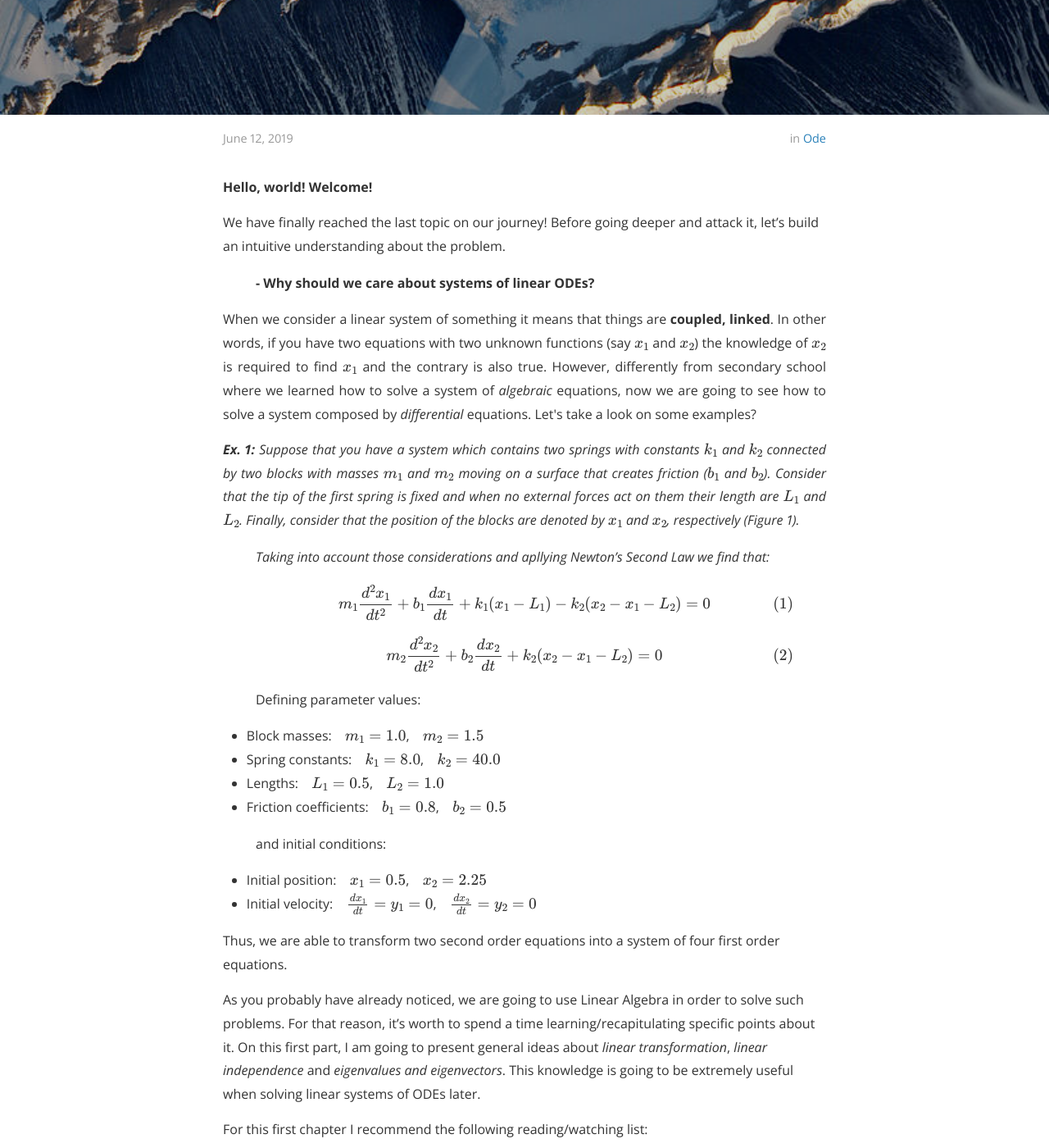
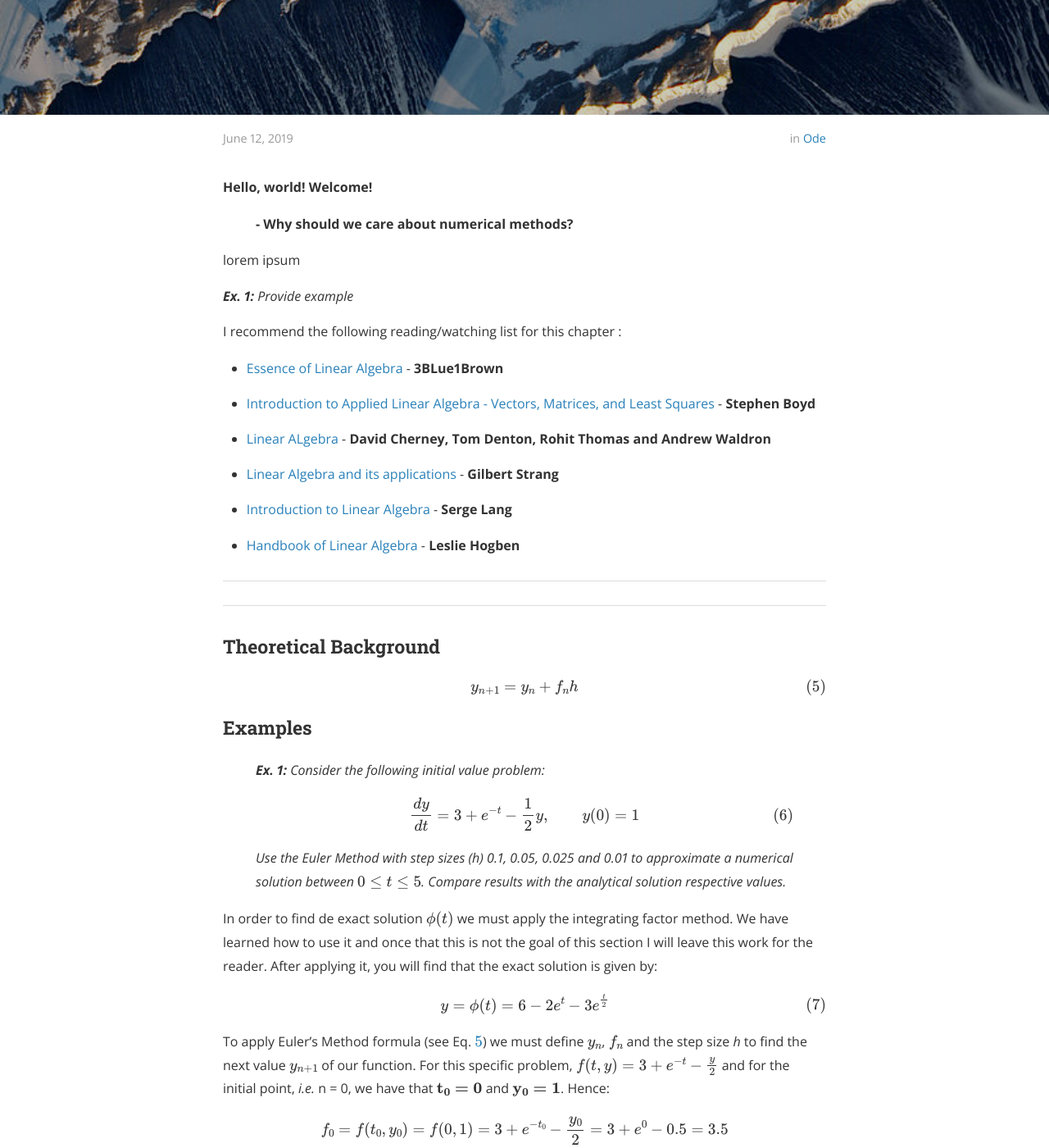
Before and after one commit to vic1309/lerofly, a Jekyll site: the page built from _posts/2019-06-12-euler.markdown, in a window 1280 px wide and 1400 px high, scrolled down 363 px. Shown: the whole window at 82% size. Built offline with Jekyll 4.4.1, drawn with Linux system fonts in a browser that asks for light colours; nearby versions of some CDN libraries; formulas are drawn with MathJax 3; a script that is not in the unit is left out.

Commit message:
Update 2019-06-12-euler.markdown

```diff
--- a/_posts/2019-06-12-euler.markdown
+++ b/_posts/2019-06-12-euler.markdown
@@ -11,39 +11,17 @@ cover:  "/assets/capa_ode.jpg"
 ---
 **Hello, world! Welcome!**
 
-We have finally reached the last topic on our journey! Before going deeper and attack it, let's build an intuitive understanding about the problem.
 
-> **- Why should we care about systems of linear ODEs?**
+
+> **- Why should we care about numerical methods?**
 
 <p align="justify">
-  When we consider a linear system of something it means that things are <b>coupled, linked</b>. In other words, if you have two equations with two unknown functions (say $x_1$ and $x_2$) the knowledge of $x_2$ is required to find $x_1$ and the contrary is also true. However, differently from secondary school where we learned how to solve a system of <i>algebraic</i> equations, now we are going to see how to solve a system composed by <i>differential</i> equations. Let's take a look on some examples?
+lorem ipsum
 </p>
 
-<p align="justify"> <i><b>Ex. 1:</b></i> <i>Suppose that you have a system which contains two springs with constants $k_1$ and $k_2$ connected by two blocks with masses $m_1$ and $m_2$ moving on a surface that creates friction ($b_1$ and $b_2$). Consider that the tip of the first spring is fixed and when no external forces act on them their length are $L_1$ and $L_2$. Finally, consider that the position of the blocks are denoted by $x_1$ and $x_2$, respectively (Figure 1).</i> </p>
+<p align="justify"> <i><b>Ex. 1:</b></i> <i>Provide example</i> </p>
 
-> *Taking into account those considerations and apllying Newton's Second Law we find that:*
-
-> $$\begin{equation} m_1 \frac{d^2 x_1}{dt^2} + b_1 \frac{d x_1}{dt} + k_1(x_1 - L_1) - k_2(x_2 - x_1 - L_2) = 0 \tag{1} \label{eq:one} \end{equation}$$
-
-> $$\begin{equation} m_2 \frac{d^2 x_2}{dt^2} + b_2 \frac{d x_2}{dt} + k_2(x_2 - x_1 - L_2) = 0 \tag{2} \label{eq:two} \end{equation}$$
-
-> Defining parameter values:
-
-* Block masses: &ensp; $m_1 = 1.0$, &ensp; $m_2 = 1.5$
-* Spring constants: &ensp; $k_1 = 8.0$, &ensp; $k_2 = 40.0$
-* Lengths: &ensp; $L_1 = 0.5$, &ensp; $L_2 = 1.0$
-* Friction coefficients: &ensp; $b_1 = 0.8$, &ensp; $b_2 = 0.5$
-
-> and initial conditions:
-
-* Initial position: &ensp; $x_1 = 0.5$, &ensp; $x_2 = 2.25$
-* Initial velocity: &ensp; $\frac{d x_1}{dt} = y_1 = 0$, &ensp; $\frac{d x_2}{dt} = y_2 = 0$
-
-Thus, we are able to transform two second order equations into a system of four first order equations.
-
-As you probably have already noticed, we are going to use Linear Algebra in order to solve such problems. For that reason, it's worth to spend a time learning/recapitulating specific points about it. On this first part, I am going to present general ideas about *linear transformation*, *linear independence* and *eigenvalues and eigenvectors*. This knowledge is going to be extremely useful when solving linear systems of ODEs later.
-
-For this first chapter I recommend the following reading/watching list:
+I recommend the following reading/watching list for this chapter :
 
 - [Essence of Linear Algebra](https://www.youtube.com/watch?v=fNk_zzaMoSs&list=PLZHQObOWTQDPD3MizzM2xVFitgF8hE_ab) - **3BLue1Brown**
 
```
